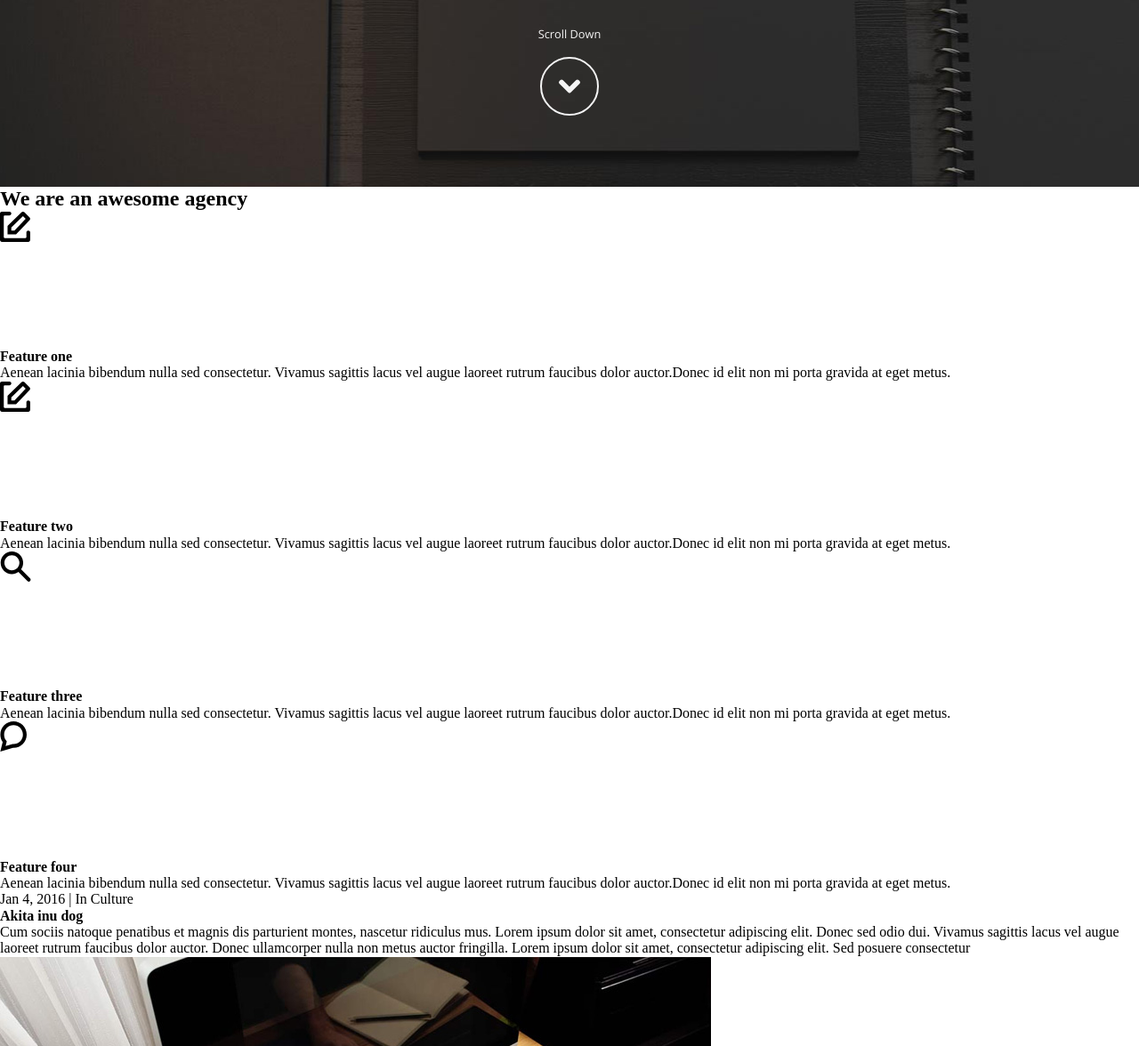
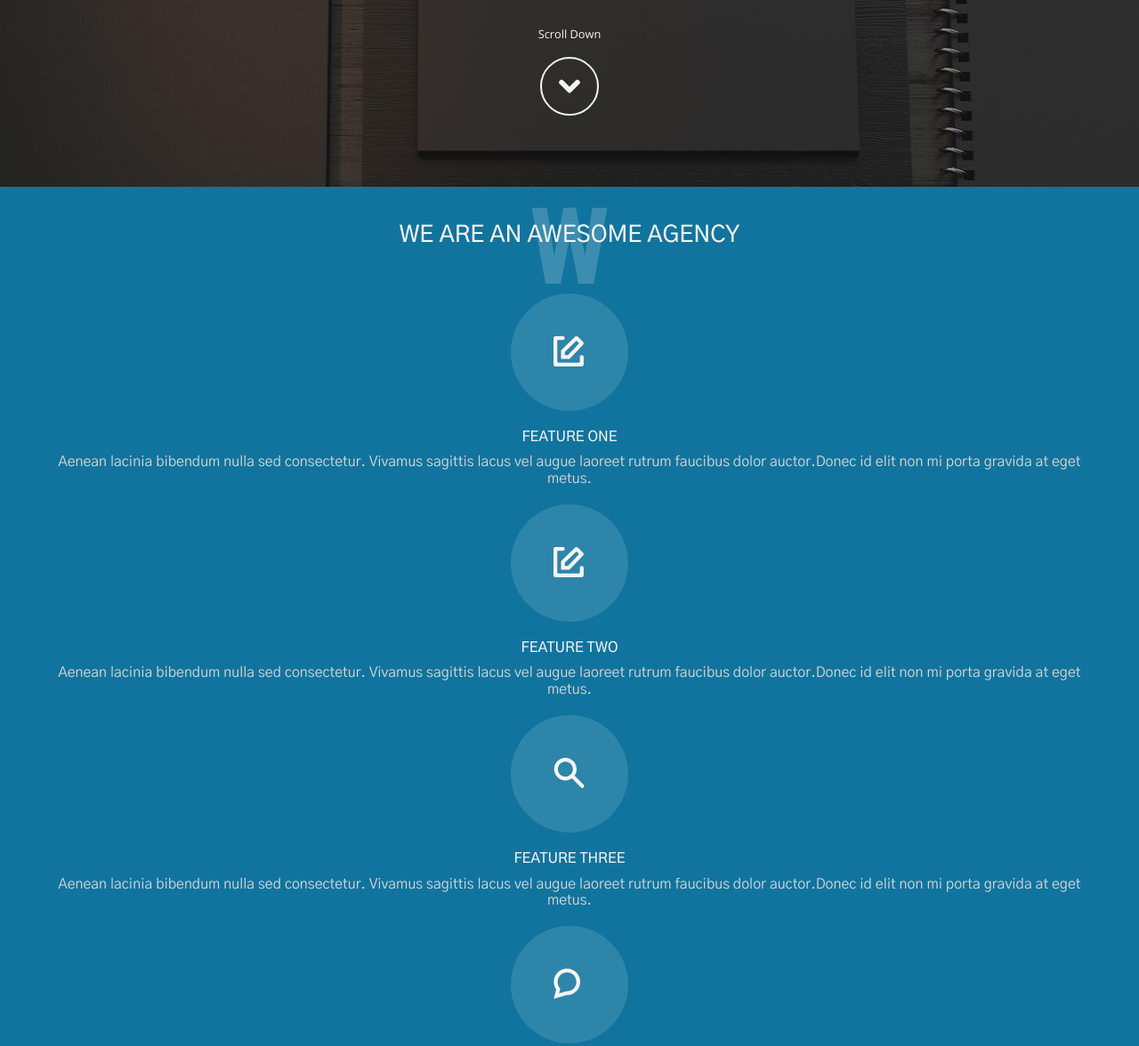
Before and after one commit to MaximChernenko/landing, a website: page creative/src/index.html in a window 1280 px wide. Shown: the part 640-1816 px from the top of the page at 89% size. Drawn offline with nearby package versions, Linux system fonts and the light colour scheme; files that its build step writes are made by us from their sources; files whose address does not match are found by name.

Commit message:
update service-section

```diff
--- a/creative/src/index.html
+++ b/creative/src/index.html
@@ -97,6 +97,8 @@
     </div>
   </header>
   <section class="feature-section">
+    <div class="wrapper">
+      <span class="decor">W</span>
       <h2 class="feature-section__title">We are an awesome agency</h2>
       <ul class="feature-section__list">
         <li class="feature-section__item item-section">
@@ -140,6 +142,7 @@
             id elit non mi porta gravida at eget metus.</p>
         </li>
       </ul>
+    </div>
   </section>
   <section class="akita-section">
     <div class="akita-section__container">
--- a/creative/src/scss/base/_colors.scss
+++ b/creative/src/scss/base/_colors.scss
@@ -3,7 +3,9 @@ $colors: (
     primary-light: #f5f5f5,
     primary-dark: #222222,
     secondary-light: #d7d7d7,
-    secondary-grey:#7c7c7c
+    secondary-grey:#7c7c7c,
+    secondary-blue: #2e85aa,
+    decor-blue: #3c8daf
 );
 
 @function color($key) {
--- /dev/null
+++ b/creative/src/scss/layout/feature-section.scss
@@ -0,0 +1,61 @@
+.feature-section {
+    position: relative;
+    min-width: 320px;
+    background-color: color(primary-blue);
+    padding: 40px 0;
+}
+
+.feature-section__title {
+    position: relative;
+    font-family: font(Gothic-family);
+    font-weight: 500;
+    font-size: 26px;
+    text-transform: uppercase;
+    color: color(primary-light);
+    margin-bottom: 50px;
+}
+
+.item-section {
+    &:not(:last-child) {
+        margin-bottom: 20px;
+    }
+}
+
+.decor {
+    position: absolute;
+    transform: translate(-50%, -30%);
+    font-family: font(RobotoCon-family);
+    font-size: 120px;
+    color: color(decor-blue);
+}
+
+.item-section__des {
+    position: relative;
+    display: block;
+    width: 132px;
+    height: 132px;
+    background-color: color(secondary-blue);
+    border-radius: 50%;
+    margin: 0 auto 20px;
+}
+
+.item-section__icon {
+    position: absolute;
+    width: 36px;
+    height: 36px;
+    fill: color(primary-light);
+    @include absolute-centered();
+}
+
+.item-section__title {
+    font-family: font(Gothic-family);
+    font-weight: 500;
+    text-transform: uppercase;
+    color: color(primary-light);
+    margin-bottom: 10px;
+}
+
+.item-section__text {
+    font-family: font(Gothic-family);
+    color: color(secondary-light);
+}
--- a/creative/src/scss/layout/header.scss
+++ b/creative/src/scss/layout/header.scss
@@ -1,9 +1,12 @@
 .header {
-    @include background-sett(url(../img/header.jpg),$pos: 48% 0, $size: none);
+    @include background-sett(url(../img/header.jpg),$pos: 48% 0, $size: auto);
     min-width: 320px;
     min-height: 660px;
     @media screen and (min-resolution: 192dpi), (min-resolution: 2dppx) {
         background-image: url(../img/header@2x.jpg);
+    }
+    @media screen and (max-width: 1199px) {
+        padding-top: 40px;
     }
     @media screen and (min-width: 1200px) {
         min-height: 850px;
@@ -39,7 +42,7 @@
     @media screen and (max-width: 1199px) {
         display: block;
         margin: 0 auto 40px;
-        padding-top: 40px;
+        // padding-top: 40px;
     }
 }
 
--- a/creative/src/scss/styles.scss
+++ b/creative/src/scss/styles.scss
@@ -5,3 +5,4 @@
 @import 'base/wrappers';
 @import 'helpers/mixins';
 @import 'layout/header';
+@import 'layout/feature-section';
```
Also changed, not shown: creative/build/css/styles.css, creative/build/css/styles.min.css, creative/build/index.html. Lines whose indentation alone changed are shown as unchanged.
